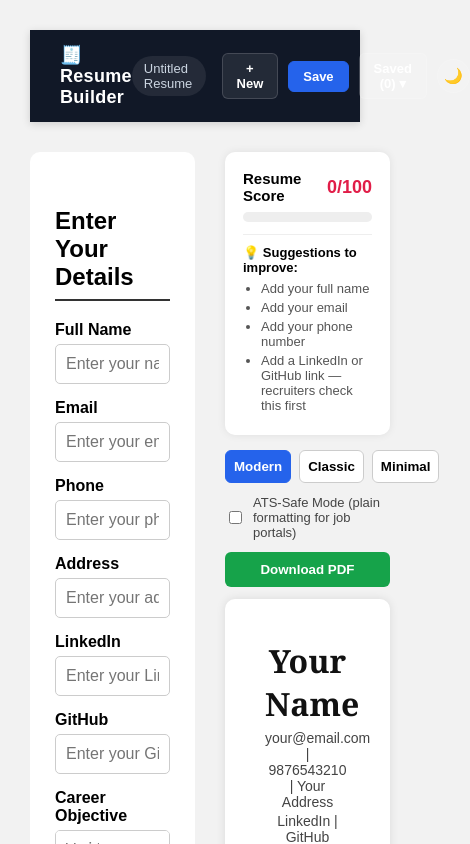
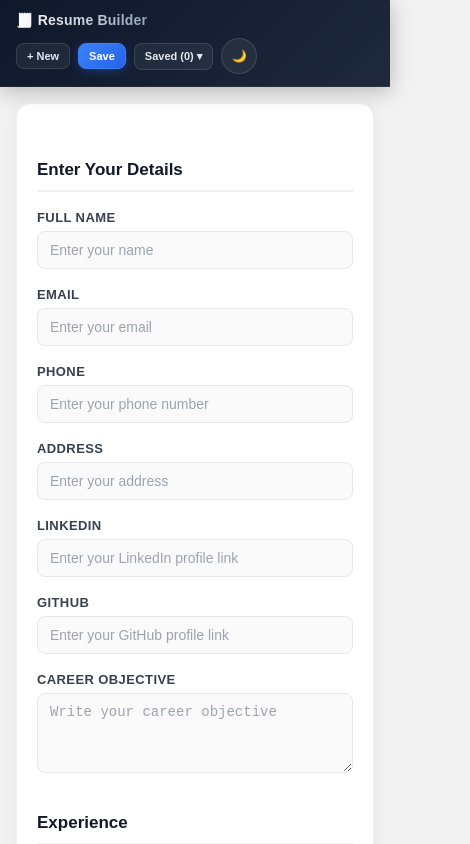
Before and after one commit to MohdIrfan1006/Resume-builder, a React (Vite) app: page / in a window 390 px wide. Shown: the top 844 px of the page, 470 px wide, since content can reach past the window. Built offline with nearby package versions, Linux system fonts and the light colour scheme.

Commit message:
Enhance styling and responsiveness of the app with updated CSS for form sections, buttons, and navbar

```diff
--- a/src/App.css
+++ b/src/App.css
@@ -9,7 +9,7 @@ body {
 }
 
 .app {
-  padding: 30px;
+  padding: 0 0 30px 0;
 }
 
 .app > h1 {
@@ -28,8 +28,10 @@ body {
 .form-section {
   width: 50%;
   background: white;
-  padding: 25px;
-  border-radius: 10px;
+  padding: 30px;
+  border-radius: 14px;
+  box-shadow: 0 2px 16px rgba(0, 0, 0, 0.06);
+  border: 1px solid #f0f0f0;
 }
 
 .preview-wrapper {
@@ -40,64 +42,109 @@ body {
 
 .form-section label {
   display: block;
-  margin-top: 15px;
-  margin-bottom: 5px;
-  font-weight: bold;
+  margin-top: 18px;
+  margin-bottom: 6px;
+  font-weight: 600;
+  font-size: 13px;
+  color: #374151;
+  text-transform: uppercase;
+  letter-spacing: 0.4px;
 }
 
 .form-section input,
 .form-section textarea {
   width: 100%;
-  padding: 10px;
-  border: 1px solid #ccc;
-  border-radius: 5px;
-  font-size: 16px;
+  padding: 11px 14px;
+  border: 1.5px solid #e5e7eb;
+  border-radius: 8px;
+  font-size: 15px;
+  color: #1f2937;
+  background: #fafafa;
+  transition: all 0.2s ease;
 }
 
+.form-section input:focus,
+.form-section textarea:focus {
+  outline: none;
+  border-color: #2563eb;
+  background: white;
+  box-shadow: 0 0 0 3px rgba(37, 99, 235, 0.1);
+}
+
+.form-section input::placeholder,
+.form-section textarea::placeholder {
+  color: #9ca3af;
+}
 .form-section textarea {
   height: 80px;
   resize: vertical;
 }
 
 .form-section h2 {
-  margin-top: 30px;
-  border-bottom: 2px solid #333;
-  padding-bottom: 8px;
+  margin-top: 36px;
+  margin-bottom: 4px;
+  font-size: 17px;
+  font-weight: 700;
+  color: #111827;
+  border-bottom: 2px solid #f0f0f0;
+  padding-bottom: 10px;
+  display: flex;
+  align-items: center;
+  gap: 8px;
 }
 
 .dynamic-block {
-  background: #fafafa;
-  border: 1px solid #ddd;
-  border-radius: 8px;
-  padding: 15px;
-  margin-top: 15px;
+  background: #fafbfc;
+  border: 1px solid #eef0f2;
+  border-radius: 10px;
+  padding: 18px;
+  margin-top: 16px;
   position: relative;
+  transition: border-color 0.2s ease;
 }
 
+.dynamic-block:hover {
+  border-color: #dbe3ea;
+}
 .add-btn {
-  margin-top: 15px;
-  padding: 8px 16px;
-  background: #2563eb;
+  margin-top: 16px;
+  padding: 10px 18px;
+  background: linear-gradient(135deg, #3b82f6, #2563eb);
   color: white;
   border: none;
-  border-radius: 5px;
+  border-radius: 8px;
   cursor: pointer;
-  font-weight: bold;
+  font-weight: 600;
+  font-size: 13px;
+  box-shadow: 0 2px 8px rgba(37, 99, 235, 0.25);
+  transition: all 0.2s ease;
 }
 
 .add-btn:hover {
-  background: #1e4fc4;
+  background: linear-gradient(135deg, #4f8ff7, #3b6ff0);
+  box-shadow: 0 4px 14px rgba(37, 99, 235, 0.4);
+  transform: translateY(-1px);
 }
 
+.add-btn:active {
+  transform: translateY(0);
+}
 .remove-btn {
-  margin-top: 10px;
-  padding: 6px 12px;
-  background: #e11d48;
-  color: white;
-  border: none;
-  border-radius: 5px;
+  margin-top: 12px;
+  padding: 7px 14px;
+  background: white;
+  color: #e11d48;
+  border: 1.5px solid #fecdd3;
+  border-radius: 7px;
   cursor: pointer;
-  font-size: 13px;
+  font-size: 12px;
+  font-weight: 600;
+  transition: all 0.2s ease;
+}
+
+.remove-btn:hover {
+  background: #fef2f2;
+  border-color: #e11d48;
 }
 
 .skills-tags {
@@ -108,14 +155,21 @@ body {
 }
 
 .tag {
-  background: #e0e7ff;
-  color: #1e3a8a;
-  padding: 5px 10px;
-  border-radius: 15px;
-  font-size: 14px;
+  background: #eef2ff;
+  color: #4338ca;
+  padding: 6px 12px;
+  border-radius: 20px;
+  font-size: 13px;
+  font-weight: 600;
   display: flex;
   align-items: center;
-  gap: 6px;
+  gap: 8px;
+  border: 1px solid #e0e7ff;
+  transition: all 0.15s ease;
+}
+
+.tag:hover {
+  background: #e0e7ff;
 }
 
 .tag button {
@@ -129,19 +183,29 @@ body {
 /* PREVIEW / RESUME */
 
 .download-btn {
-  margin-bottom: 12px;
-  padding: 10px 20px;
-  background: #16a34a;
+  margin-bottom: 14px;
+  padding: 13px 20px;
+  background: linear-gradient(135deg, #22c55e, #16a34a);
   color: white;
   border: none;
-  border-radius: 6px;
+  border-radius: 9px;
   cursor: pointer;
-  font-weight: bold;
+  font-weight: 700;
+  font-size: 14px;
   width: 100%;
+  box-shadow: 0 3px 12px rgba(22, 163, 74, 0.3);
+  transition: all 0.2s ease;
+  letter-spacing: 0.3px;
 }
 
 .download-btn:hover {
-  background: #128038;
+  background: linear-gradient(135deg, #2fd968, #1cb352);
+  box-shadow: 0 5px 18px rgba(22, 163, 74, 0.45);
+  transform: translateY(-1px);
+}
+
+.download-btn:active {
+  transform: translateY(0);
 }
 
 .preview-section {
@@ -219,18 +283,27 @@ body {
 
 .template-switcher button {
   flex: 1;
-  padding: 8px;
-  border: 1px solid #ccc;
+  padding: 9px;
+  border: 1.5px solid #e5e7eb;
   background: white;
-  border-radius: 6px;
+  border-radius: 8px;
   cursor: pointer;
-  font-weight: bold;
+  font-weight: 600;
+  font-size: 13px;
+  color: #4b5563;
+  transition: all 0.2s ease;
+}
+
+.template-switcher button:hover {
+  border-color: #cbd5e1;
+  background: #f9fafb;
 }
 
 .template-switcher button.active {
-  background: #2563eb;
+  background: linear-gradient(135deg, #3b82f6, #2563eb);
   color: white;
   border-color: #2563eb;
+  box-shadow: 0 2px 8px rgba(37, 99, 235, 0.25);
 }
 
 /* ===== MODERN TEMPLATE (default look) ===== */
@@ -431,14 +504,29 @@ body {
   color: white;
 }
 
+.app.dark .form-section input:focus,
+.app.dark .form-section textarea:focus {
+  border-color: #3b82f6;
+  background: #2a2a2a;
+  box-shadow: 0 0 0 3px rgba(59, 130, 246, 0.15);
+}
+
+.app.dark .form-section label {
+  color: #cbd5e1;
+}
+
 .app.dark .form-section h2 {
-  border-bottom-color: #555;
   color: white;
+  border-bottom-color: #333;
 }
 
 .app.dark .dynamic-block {
   background: #262626;
-  border-color: #444;
+  border-color: #3a3a3a;
+}
+
+.app.dark .dynamic-block:hover {
+  border-color: #4a4a4a;
 }
 .score-card {
   background: white;
@@ -522,62 +610,84 @@ body {
 .app.dark .score-tips ul {
   color: #ccc;
 }
+/* ===== NAVBAR (Premium look) ===== */
 .navbar {
   display: flex;
   justify-content: space-between;
   align-items: center;
-  background: #111827;
+  background: linear-gradient(135deg, #0f172a 0%, #1e293b 100%);
   color: white;
-  padding: 14px 30px;
+  padding: 16px 36px;
   position: sticky;
   top: 0;
   z-index: 100;
-  box-shadow: 0 2px 8px rgba(0, 0, 0, 0.15);
+  box-shadow: 0 4px 20px rgba(0, 0, 0, 0.25);
+  border-bottom: 1px solid rgba(255, 255, 255, 0.06);
 }
 
 .navbar-logo {
-  font-size: 18px;
-  font-weight: bold;
-  letter-spacing: 0.3px;
+  font-size: 19px;
+  font-weight: 700;
+  letter-spacing: 0.2px;
+  display: flex;
+  align-items: center;
+  gap: 8px;
+  background: linear-gradient(90deg, #ffffff, #94a3b8);
+  -webkit-background-clip: text;
+  background-clip: text;
+  -webkit-text-fill-color: transparent;
 }
 
 .navbar-right {
   display: flex;
   align-items: center;
-  gap: 10px;
+  gap: 12px;
 }
 
 .navbar-resume-name {
   font-size: 13px;
-  color: #cbd5e1;
-  margin-right: 6px;
-  padding: 5px 12px;
-  background: rgba(255, 255, 255, 0.08);
+  font-weight: 500;
+  color: #e2e8f0;
+  margin-right: 4px;
+  padding: 6px 14px;
+  background: rgba(255, 255, 255, 0.06);
+  border: 1px solid rgba(255, 255, 255, 0.1);
   border-radius: 20px;
+  max-width: 160px;
+  overflow: hidden;
+  text-overflow: ellipsis;
+  white-space: nowrap;
 }
 
 .navbar-btn {
-  background: rgba(255, 255, 255, 0.08);
-  border: 1px solid rgba(255, 255, 255, 0.15);
-  color: white;
-  padding: 7px 14px;
-  border-radius: 6px;
+  background: rgba(255, 255, 255, 0.06);
+  border: 1px solid rgba(255, 255, 255, 0.12);
+  color: #e2e8f0;
+  padding: 8px 16px;
+  border-radius: 8px;
   cursor: pointer;
   font-size: 13px;
   font-weight: 600;
+  transition: all 0.2s ease;
 }
 
 .navbar-btn:hover {
-  background: rgba(255, 255, 255, 0.18);
+  background: rgba(255, 255, 255, 0.14);
+  border-color: rgba(255, 255, 255, 0.25);
+  transform: translateY(-1px);
 }
 
 .navbar-btn-primary {
-  background: #2563eb;
-  border-color: #2563eb;
+  background: linear-gradient(135deg, #3b82f6, #2563eb);
+  border-color: #3b82f6;
+  color: white;
+  box-shadow: 0 2px 8px rgba(37, 99, 235, 0.35);
 }
 
 .navbar-btn-primary:hover {
-  background: #1e4fc4;
+  background: linear-gradient(135deg, #4f8ff7, #3b6ff0);
+  box-shadow: 0 4px 14px rgba(37, 99, 235, 0.5);
+  transform: translateY(-1px);
 }
 
 .navbar-dropdown-wrapper {
@@ -586,71 +696,207 @@ body {
 
 .navbar-dropdown {
   position: absolute;
-  top: 42px;
+  top: 46px;
   right: 0;
   background: white;
   color: #111;
-  border-radius: 8px;
-  box-shadow: 0 4px 16px rgba(0, 0, 0, 0.2);
-  min-width: 200px;
-  max-height: 250px;
+  border-radius: 10px;
+  box-shadow: 0 8px 30px rgba(0, 0, 0, 0.25);
+  min-width: 220px;
+  max-height: 260px;
   overflow-y: auto;
-  padding: 6px;
+  padding: 8px;
   z-index: 200;
+  animation: dropdownFade 0.15s ease;
+}
+
+@keyframes dropdownFade {
+  from {
+    opacity: 0;
+    transform: translateY(-6px);
+  }
+  to {
+    opacity: 1;
+    transform: translateY(0);
+  }
 }
 
 .navbar-dropdown-empty {
   font-size: 13px;
-  color: #888;
-  padding: 8px;
+  color: #94a3b8;
+  padding: 10px;
   margin: 0;
+  text-align: center;
 }
 
 .navbar-dropdown-item {
   display: flex;
   justify-content: space-between;
   align-items: center;
-  padding: 8px;
-  border-radius: 5px;
+  padding: 10px 10px;
+  border-radius: 6px;
   cursor: pointer;
   font-size: 14px;
+  font-weight: 500;
+  transition: background 0.15s ease;
 }
 
 .navbar-dropdown-item:hover {
   background: #f1f5f9;
 }
 
+.navbar-dropdown-item span {
+  overflow: hidden;
+  text-overflow: ellipsis;
+  white-space: nowrap;
+}
+
 .navbar-dropdown-item button {
   background: none;
   border: none;
   cursor: pointer;
-  font-size: 13px;
+  font-size: 14px;
+  opacity: 0.6;
+  transition: opacity 0.15s ease;
+}
+
+.navbar-dropdown-item button:hover {
+  opacity: 1;
 }
 
 .navbar-dark-toggle {
-  background: rgba(255, 255, 255, 0.08);
-  border: 1px solid rgba(255, 255, 255, 0.15);
+  background: rgba(255, 255, 255, 0.06);
+  border: 1px solid rgba(255, 255, 255, 0.12);
   color: white;
-  width: 34px;
-  height: 34px;
+  width: 36px;
+  height: 36px;
   border-radius: 50%;
   cursor: pointer;
   font-size: 15px;
   display: flex;
   align-items: center;
   justify-content: center;
+  transition: all 0.2s ease;
 }
 
 .navbar-dark-toggle:hover {
-  background: rgba(255, 255, 255, 0.18);
+  background: rgba(255, 255, 255, 0.16);
+  transform: rotate(15deg);
 }
 
 .app.dark .navbar {
-  background: #000;
+  background: linear-gradient(135deg, #000000 0%, #0a0a0a 100%);
+  border-bottom-color: rgba(255, 255, 255, 0.04);
+}
+
+.app {
+  padding: 0 0 30px 0;
 }
 
 .resume-container {
   padding-top: 30px;
 }
+/* ===== MOBILE RESPONSIVE ===== */
+@media (max-width: 900px) {
+  .app {
+    padding: 0 0 20px 0;
+  }
 
-/* Preview section white hi rehta hai — kyunki wahi PDF print hoga */
+  .navbar {
+    padding: 12px 16px;
+    flex-wrap: wrap;
+    gap: 10px;
+  }
+
+  .navbar-logo {
+    font-size: 16px;
+  }
+
+  .navbar-right {
+    flex-wrap: wrap;
+    gap: 8px;
+    width: 100%;
+    justify-content: flex-start;
+  }
+
+  .navbar-resume-name {
+    display: none;
+  }
+
+  .navbar-btn,
+  .navbar-dark-toggle {
+    padding: 6px 12px;
+    font-size: 12px;
+  }
+
+  .resume-container {
+    flex-direction: column;
+    padding: 16px;
+    gap: 16px;
+    max-width: 100%;
+  }
+
+  .form-section,
+  .preview-wrapper {
+    width: 100%;
+  }
+
+  .preview-wrapper {
+    position: static;
+  }
+
+  .preview-section {
+    padding: 24px 18px;
+    max-width: 100%;
+  }
+
+  .form-section {
+    padding: 20px;
+  }
+
+  .score-card {
+    padding: 14px;
+  }
+
+  .template-switcher {
+    flex-wrap: wrap;
+  }
+
+  .template-switcher button {
+    min-width: 30%;
+  }
+
+  .dynamic-block {
+    padding: 14px;
+  }
+}
+
+@media (max-width: 480px) {
+  .navbar-logo {
+    font-size: 14px;
+  }
+
+  .navbar-btn {
+    padding: 6px 10px;
+    font-size: 11px;
+  }
+
+  .form-section input,
+  .form-section textarea {
+    font-size: 14px;
+    padding: 10px 12px;
+  }
+
+  .preview-section h1 {
+    font-size: 24px;
+  }
+
+  .download-btn {
+    font-size: 13px;
+    padding: 12px;
+  }
+
+  .resume-manager-buttons {
+    flex-direction: column;
+  }
+}
```
